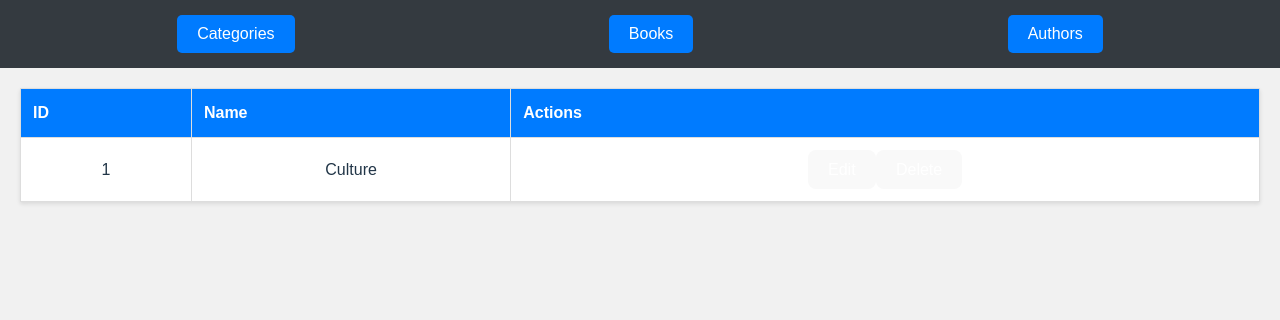
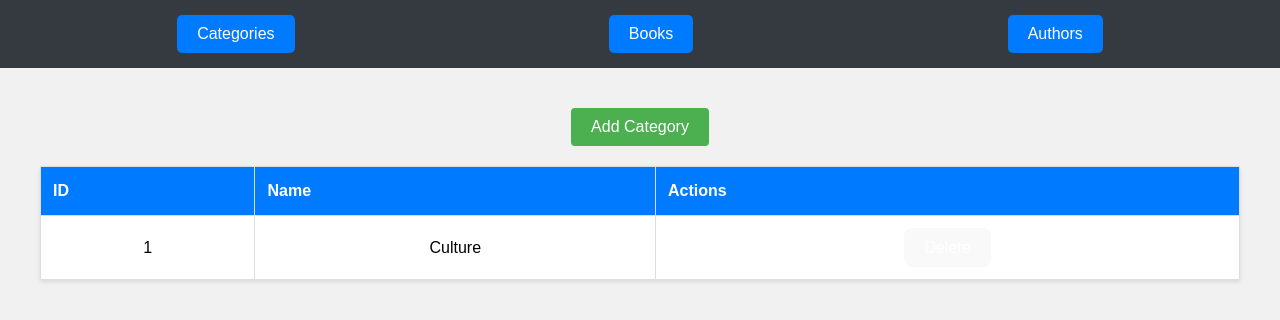
Before and after one commit to Mahmoud-Wafi/Library-System, a React (Vite) app in the folder frontend/: page /admin-dashboard in a window 1280 px wide. Shown: the top 320 px of the page. Built offline with nearby package versions, Linux system fonts and the light colour scheme.

Commit message:
Categories Add with CSS

```diff
--- a/frontend/src/components/Admin/Authors.tsx
+++ b/frontend/src/components/Admin/Authors.tsx
@@ -23,7 +23,7 @@ const Authors: React.FC = () => {
           <td>1</td>
           <td>J.K. Rowling</td>
           <td>
-            <button onClick={() => handleEdit(1)}>Edit</button>
+            <button onClick={() => handleEdit(1)}>Add</button>
             <button onClick={() => handleDelete(1)}>Delete</button>
           </td>
         </tr>
--- a/frontend/src/components/Admin/Books.tsx
+++ b/frontend/src/components/Admin/Books.tsx
@@ -25,7 +25,7 @@ const Books: React.FC = () => {
           <td>The Great Gatsby</td>
           <td>F. Scott Fitzgerald</td>
           <td>
-            <button onClick={() => handleEdit(1)}>Edit</button>
+            <button onClick={() => handleEdit(1)}>Add</button>
             <button onClick={() => handleDelete(1)}>Delete</button>
           </td>
         </tr>
--- /dev/null
+++ b/frontend/src/components/Admin/Categories.css
@@ -0,0 +1,124 @@
+/* General Styles */
+body {
+  font-family: Arial, sans-serif;
+  background-color: #f4f4f4;
+  margin: 0;
+  padding: 0;
+}
+
+/* Container Styles */
+.container {
+  position: relative;
+  padding: 20px;
+}
+
+/* Card Styles */
+.card {
+  position: fixed;
+  top: 50%;
+  left: 50%;
+  transform: translate(-50%, -50%);
+  background-color: #fff;
+  border-radius: 12px;
+  box-shadow: 0 4px 8px rgba(0, 0, 0, 0.1);
+  padding: 20px;
+  width: 300px;
+  z-index: 1000; /* Ensures the card is on top of other content */
+  text-align: center; /* Centers text and button inside the card */
+}
+
+/* Close Button Styles */
+.card .close-button {
+  position: absolute;
+  top: 10px;
+  right: 10px;
+  border: none;
+  background: transparent;
+  font-size: 1.5em;
+  cursor: pointer;
+  color: #333;
+}
+
+/* Add Form Styles */
+.add-form {
+  display: none; /* Hidden by default, shown when needed */
+}
+
+.add-form.active {
+  display: block;
+}
+
+.add-form h2 {
+  margin: 0 0 10px;
+  color: #333;
+}
+
+label {
+  display: block;
+  margin-bottom: 10px;
+  text-align: center; /* Center label text */
+}
+
+input {
+  width: calc(100% - 16px); /* Adjust width to account for padding */
+  height: 20px; /* Set height to be smaller, similar to an input field */
+  padding: 8px;
+  border: 1px solid #ccc; /* Simple border */
+  border-radius: 4px;
+  margin-bottom: 10px; /* Add margin below textarea */
+  background-color: #fff; /* White background */
+  color: #333; /* Text color */
+  font-family: Arial, sans-serif; /* Consistent font */
+}
+
+button[type="button"], button[type="submit"] {
+  background-color: #4CAF50;
+  color: #fff;
+  padding: 8px 12px;
+  border: none;
+  border-radius: 4px;
+  cursor: pointer;
+  transition: background-color 0.3s;
+}
+
+button[type="button"]:hover, button[type="submit"]:hover {
+  background-color: #45a049;
+}
+
+/* Table Styles */
+table {
+  width: 100%;
+  border-collapse: collapse;
+}
+
+th, td {
+  border: 1px solid #ddd;
+  padding: 8px;
+  text-align: left;
+}
+
+th {
+  background-color: #f4f4f4;
+  color: #333; /* Header text color */
+}
+
+td {
+  color: #000; /* Data text color */
+}
+
+/* Add Button Styles */
+.add-button {
+  background-color: #4CAF50;
+  color: #fff;
+  padding: 10px 20px;
+  border: none;
+  border-radius: 4px;
+  cursor: pointer;
+  transition: background-color 0.3s;
+  display: block;
+  margin: 0 auto 20px; /* Center the button and add space below */
+}
+
+.add-button:hover {
+  background-color: #45a049;
+}
--- a/frontend/src/components/Admin/Categories.tsx
+++ b/frontend/src/components/Admin/Categories.tsx
@@ -1,15 +1,53 @@
-import React from 'react';
+import React, { useState } from 'react';
+import './Categories.css';
+
+interface Category {
+  id: number;
+  name: string;
+}
 
 const Categories: React.FC = () => {
-  const handleEdit = (id: number) => {
-    // Logic for editing the category
+  const [categories, setCategories] = useState<Category[]>([
+    { id: 1, name: 'Culture' }
+  ]);
+  const [showAddForm, setShowAddForm] = useState<boolean>(false);
+  const [newCategoryName, setNewCategoryName] = useState<string>('');
+
+  const handleDelete = (id: number): void => {
+    setCategories(categories.filter(category => category.id !== id));
   };
 
-  const handleDelete = (id: number) => {
-    // Logic for deleting the category
+  const handleAddButtonClick = (): void => {
+    setShowAddForm(true);
+  };
+
+  const handleAddCategory = (): void => {
+    if (newCategoryName.trim() === '') {
+      alert('Category name cannot be empty.');
+      return;
+    }
+
+    const newId = categories.length > 0 ? categories[categories.length - 1].id + 1 : 1;
+    const newCategory: Category = { id: newId, name: newCategoryName };
+
+    setCategories([...categories, newCategory]);
+    setNewCategoryName('');
+    setShowAddForm(false);
+  };
+
+  const handleChange = (e: React.ChangeEvent<HTMLInputElement>): void => {
+    setNewCategoryName(e.target.value);
+  };
+
+  const handleCloseForm = (): void => {
+    setShowAddForm(false);
+    setNewCategoryName('');
   };
 
   return (
+    <div className="container">
+      <button onClick={handleAddButtonClick} className="add-button">Add Category</button>
+
       <table>
         <thead>
           <tr>
@@ -19,17 +57,36 @@ const Categories: React.FC = () => {
           </tr>
         </thead>
         <tbody>
-        <tr>
-          <td>1</td>
-          <td>Culture</td>
+          {categories.map(category => (
+            <tr key={category.id}>
+              <td>{category.id}</td>
+              <td>{category.name}</td>
               <td>
-            <button onClick={() => handleEdit(1)}>Edit</button>
-            <button onClick={() => handleDelete(1)}>Delete</button>
+                <button onClick={() => handleDelete(category.id)}>Delete</button>
               </td>
             </tr>
-        {/* Repeat for other categories */}
+          ))}
         </tbody>
       </table>
+
+      {showAddForm && (
+        <div className="card add-form active">
+          <button onClick={handleCloseForm} className="close-button">×</button>
+          <h2>Add Category</h2>
+          <form onSubmit={(e) => { e.preventDefault(); handleAddCategory(); }}>
+            <label>
+              Category Name:
+              <input
+                type="text"
+                value={newCategoryName}
+                onChange={handleChange}
+              />
+            </label>
+            <button type="submit">Add Category</button>
+          </form>
+        </div>
+      )}
+    </div>
   );
 };
 
```
Also changed, not shown: 2 other files (tests, documents, lock files or other folders). Lines whose indentation alone changed are shown as unchanged.
